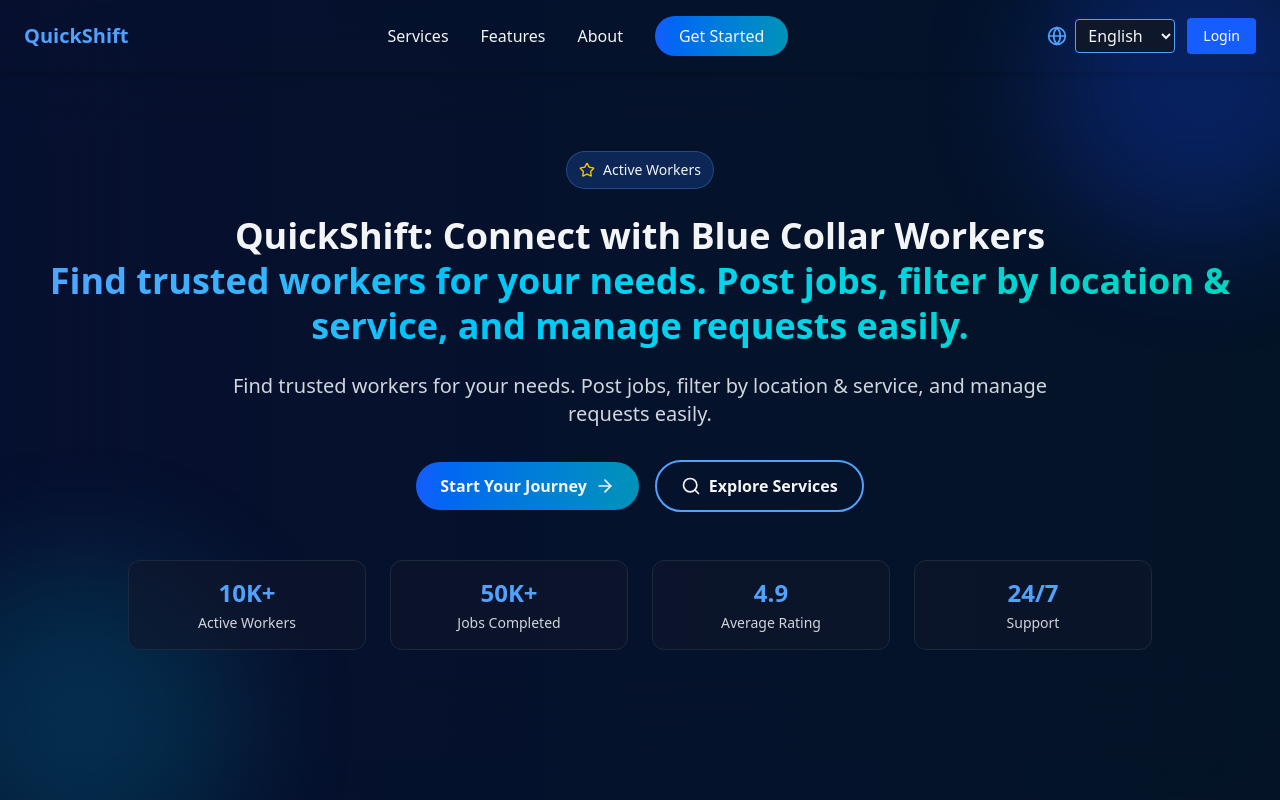
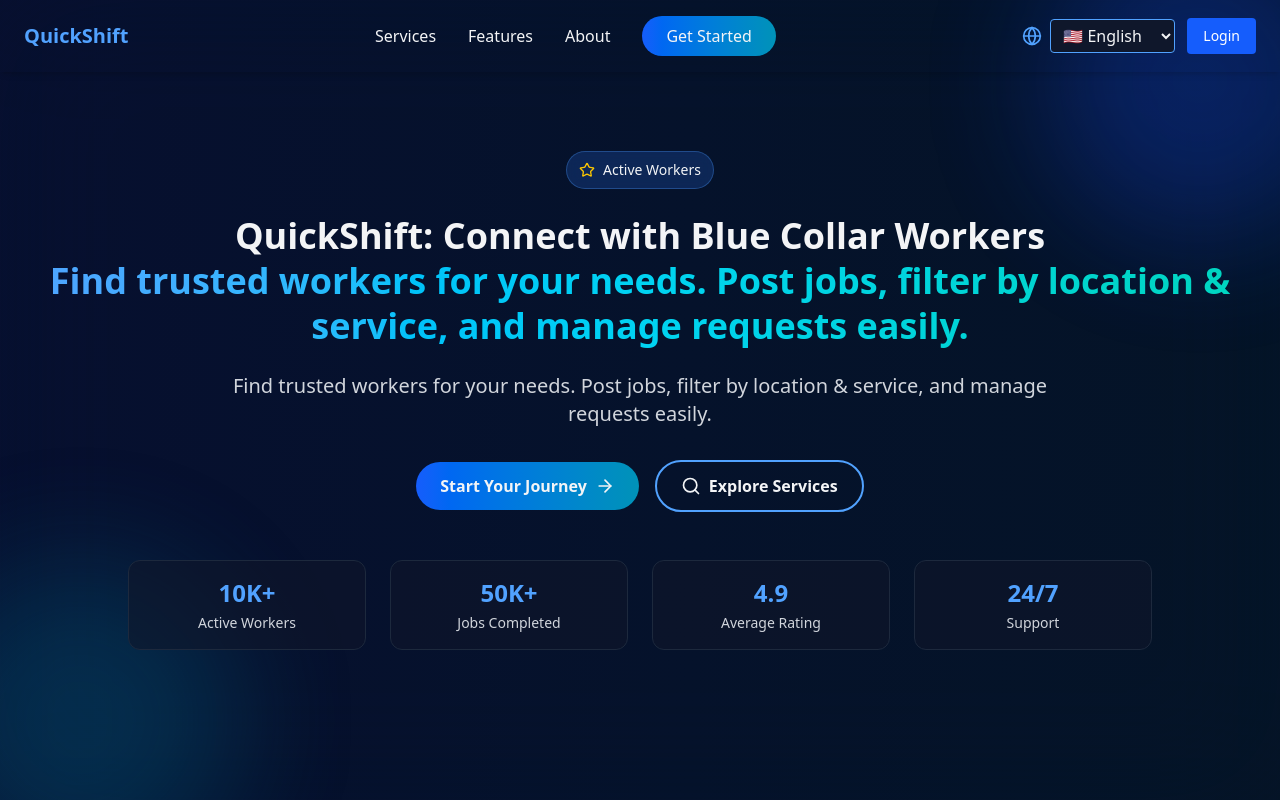
Before and after one commit to DeepanB2005/QuickShift, a React (Vite) app in the folder fr/: page / in a window 1280 px wide. Shown: the top 800 px of the page. Built offline with nearby package versions, Linux system fonts and the light colour scheme.

Commit message:
local storage of reset to selected lang

```diff
--- a/fr/src/components/LanguageSwitcher.jsx
+++ b/fr/src/components/LanguageSwitcher.jsx
@@ -1,36 +1,44 @@
 import React from "react";
-import { Globe } from "lucide-react";
+import { Globe, Loader2 } from "lucide-react";
 import { useI18n } from "../i18n/I18nProvider";
 
 const LANGUAGES = [
-  { code: "en", label: "English" },
-  { code: "es", label: "Español" },
-  { code: "hi", label: "हिन्दी" },
-  { code: "ta", label: "தமிழ்" },
-  { code: "fr", label: "Français" },
+  { code: "en", label: "English", flag: "🇺🇸" },
+  { code: "es", label: "Español", flag: "🇪🇸" },
+  { code: "hi", label: "हिन्दी", flag: "🇮🇳" },
+  { code: "ta", label: "தமிழ்", flag: "🇮🇳" },
+  { code: "fr", label: "Français", flag: "🇫🇷" },
 ];
 
 export default function LanguageSwitcher() {
   const { lang, setLang, isTranslating } = useI18n();
 
+  const currentLanguage = LANGUAGES.find(l => l.code === lang);
+
   return (
     <div className="flex items-center space-x-2">
-      <Globe className={`w-5 h-5 text-blue-400 ${isTranslating ? 'animate-spin' : ''}`} />
+      {isTranslating ? (
+        <Loader2 className="w-5 h-5 text-blue-400 animate-spin" />
+      ) : (
+        <Globe className="w-5 h-5 text-blue-400" />
+      )}
+
       <select
         value={lang}
         onChange={(e) => setLang(e.target.value)}
         disabled={isTranslating}
-        className="bg-slate-900 text-gray-100 border border-blue-400 rounded px-2 py-1 focus:outline-none focus:ring-2 focus:ring-blue-500 disabled:opacity-50"
+        className="bg-slate-900 text-gray-100 border border-blue-400 rounded px-2 py-1 focus:outline-none focus:ring-2 focus:ring-blue-500 disabled:opacity-50 disabled:cursor-not-allowed"
         aria-label="Select language"
       >
         {LANGUAGES.map(language => (
           <option key={language.code} value={language.code}>
-            {language.label}
+            {language.flag} {language.label}
           </option>
         ))}
       </select>
+
       {isTranslating && (
-        <span className="text-xs text-blue-400 animate-pulse">
+        <span className="text-xs text-blue-400 animate-pulse hidden sm:inline">
           Translating...
         </span>
       )}
--- a/fr/src/i18n/I18nProvider.jsx
+++ b/fr/src/i18n/I18nProvider.jsx
@@ -4,10 +4,43 @@ import { flattenTranslations } from "./flattenTranslations";
 
 const I18nContext = createContext();
 
+// Supported languages
+const SUPPORTED_LANGUAGES = ["en", "es", "hi", "ta", "fr"];
+
 export function I18nProvider({ children }) {
-  const [lang, setLang] = useState("en");
+  // Initialize language from localStorage or default to "en"
+  const [lang, setLang] = useState(() => {
+    try {
+      const savedLang = localStorage.getItem("selectedLanguage");
+      // Validate that the saved language is supported
+      if (savedLang && SUPPORTED_LANGUAGES.includes(savedLang)) {
+        return savedLang;
+      }
+      return "en";
+    } catch (error) {
+      console.warn("Could not access localStorage:", error);
+      return "en";
+    }
+  });
+
   const [translatedMap, setTranslatedMap] = useState({});
   const [isTranslating, setIsTranslating] = useState(false);
+
+  // Custom setLang function that persists to localStorage
+  const setLanguage = (newLang) => {
+    // Validate the language
+    if (!SUPPORTED_LANGUAGES.includes(newLang)) {
+      console.warn(`Unsupported language: ${newLang}`);
+      return;
+    }
+
+    try {
+      localStorage.setItem("selectedLanguage", newLang);
+    } catch (error) {
+      console.warn("Could not save language to localStorage:", error);
+    }
+    setLang(newLang);
+  };
 
   // Async translation function for individual texts
   async function translateText(text, fallback = "") {
@@ -41,6 +74,11 @@ export function I18nProvider({ children }) {
           targetLanguage: lang,
         }),
       });
+
+      if (!response.ok) {
+        throw new Error(`Translation API error: ${response.status}`);
+      }
+
       const data = await response.json();
       return data.translations || texts;
     } catch (err) {
@@ -77,6 +115,17 @@ export function I18nProvider({ children }) {
     return originalText || fallback;
   }
 
+  // Effect to initialize English translations immediately
+  useEffect(() => {
+    // Always load English translations first for immediate display
+    const flat = flattenTranslations(translations.en);
+    const englishMap = {};
+    flat.forEach(({ key, text }) => {
+      englishMap[key] = text;
+    });
+    setTranslatedMap(englishMap);
+  }, []); // Run only once on mount
+
   // Effect to translate all texts when language changes
   useEffect(() => {
     async function fetchAllTranslations() {
@@ -100,13 +149,19 @@ export function I18nProvider({ children }) {
         const texts = flat.map(({ text }) => text);
 
         // Translate all texts in batches to avoid overwhelming the API
-        const batchSize = 50;
+        const batchSize = 30; // Reduced batch size for better reliability
         const translatedTexts = [];
 
         for (let i = 0; i < texts.length; i += batchSize) {
           const batch = texts.slice(i, i + batchSize);
-          const translatedBatch = await translateTexts(batch);
-          translatedTexts.push(...translatedBatch);
+          try {
+            const translatedBatch = await translateTexts(batch);
+            translatedTexts.push(...translatedBatch);
+          } catch (batchError) {
+            console.warn(`Batch translation failed for batch ${i / batchSize + 1}:`, batchError);
+            // Use original texts as fallback for this batch
+            translatedTexts.push(...batch);
+          }
         }
 
         // Create the translation map
@@ -137,11 +192,12 @@ export function I18nProvider({ children }) {
     <I18nContext.Provider value={{
       t,
       lang,
-      setLang: setLang, // This will be used by LanguageSwitcher
+      setLang: setLanguage, // Use the custom function that persists to localStorage
       translateText,
       translateTexts,
       translatedMap,
-      isTranslating
+      isTranslating,
+      supportedLanguages: SUPPORTED_LANGUAGES
     }}>
       {children}
     </I18nContext.Provider>
```
